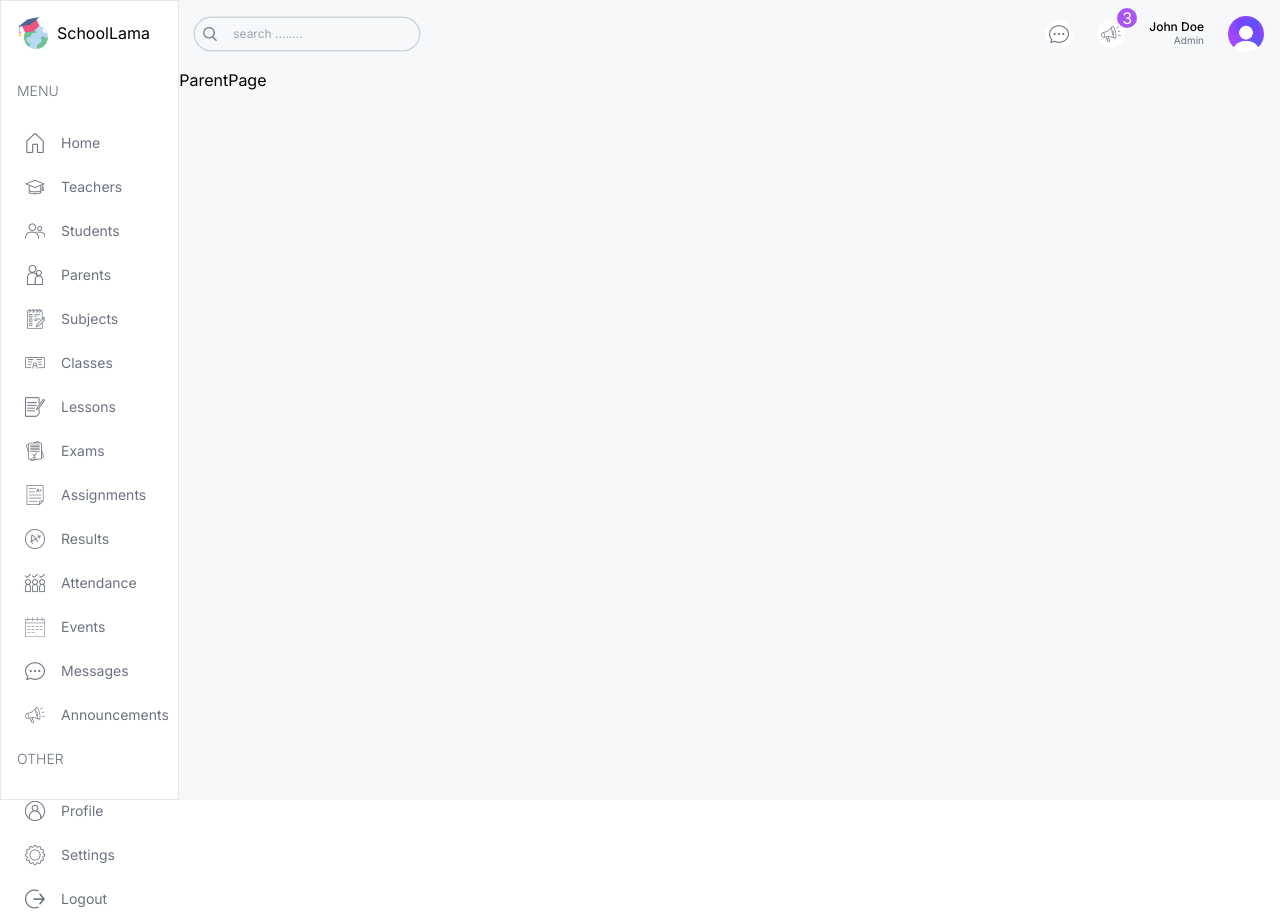
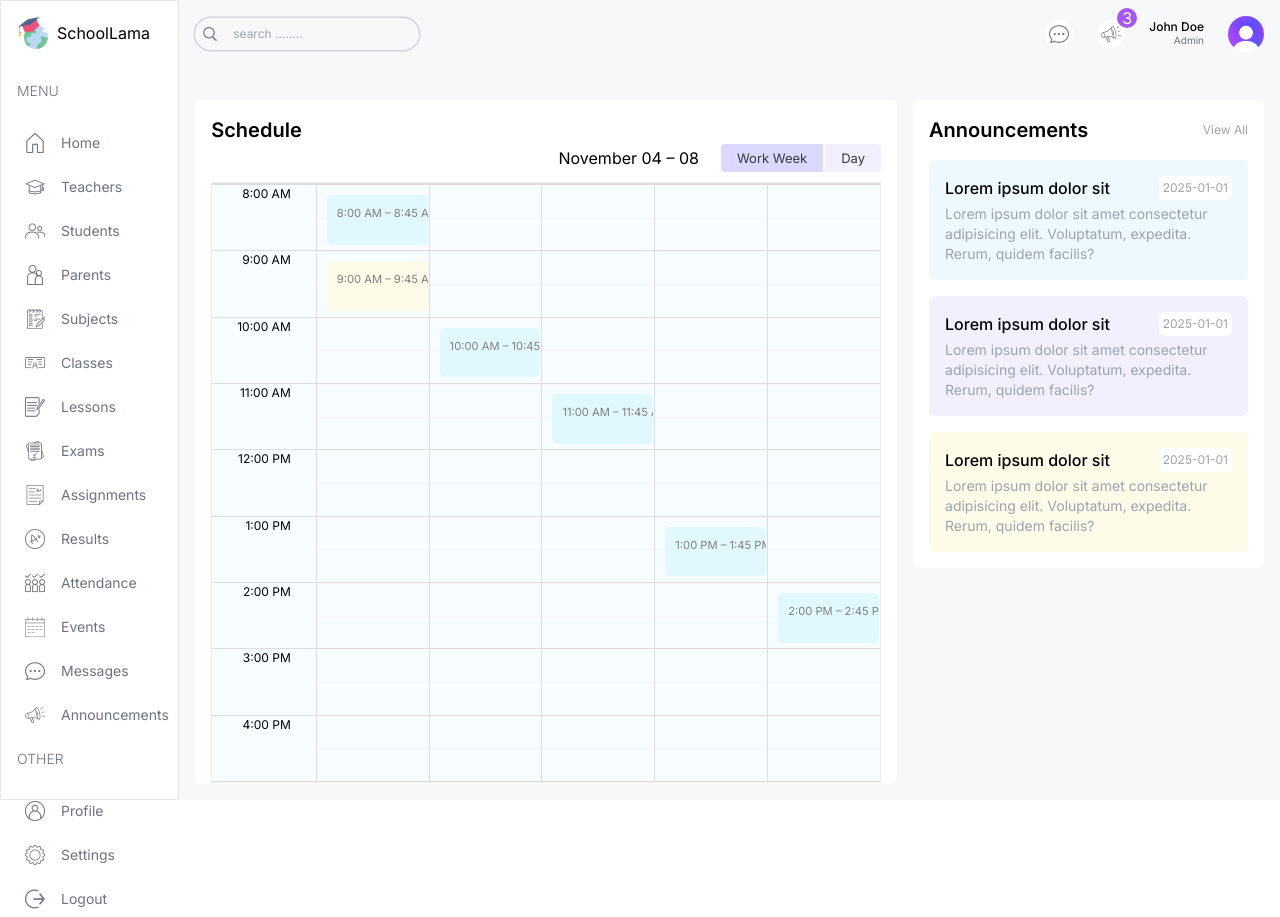
Before and after one commit to kaziabulhasib/sm-dashboard, a Next.js app: page /parent in a window 1280 px wide. Built offline with nearby package versions, Linux system fonts and the light colour scheme.

Commit message:
parent page & teacher page

```diff
--- a/src/app/(dashbaord)/layout.tsx
+++ b/src/app/(dashbaord)/layout.tsx
@@ -20,7 +20,7 @@ export default function DashboardLayout({
         </Link>
         <Menu />
       </div>
-      <div className='w-[86%] md:w-[92%] lg:w-[84%] xl:w-[86%] bg-[#F7F8FA] overflow-scroll  '>
+      <div className='w-[86%] md:w-[92%] lg:w-[84%] xl:w-[86%] bg-[#F7F8FA] overflow-scroll flex flex-col gap-4  '>
         <Navbar />
         {children}
       </div>
--- a/src/app/(dashbaord)/parent/page.tsx
+++ b/src/app/(dashbaord)/parent/page.tsx
@@ -1,5 +1,23 @@
+import Announcements from "@/components/Announcements";
+import BigCalendar from "@/components/BigCalendar";
+
 const ParentPage = () => {
-  return <div className=''>ParentPage</div>;
+  return (
+    <div className='flex flex-col xl:flex-row p-4 gap-4 flex-1'>
+      {/* LEFT  */}
+      <div className='w-full xl:w-2/3'>
+        <div className='h-full bg-white p-4 rounded-md'>
+          <h1 className='text-xl font-semibold'>Schedule </h1>
+          <BigCalendar />
+        </div>
+      </div>
+      {/* RIGHT  */}
+
+      <div className='w-full xl:w-1/3 flex flex-col gap-4'>
+        <Announcements />
+      </div>
+    </div>
+  );
 };
 
 export default ParentPage;
--- a/src/app/(dashbaord)/teacher/Page.tsx
+++ b/src/app/(dashbaord)/teacher/Page.tsx
@@ -1,5 +1,23 @@
+import Announcements from "@/components/Announcements";
+import BigCalendar from "@/components/BigCalendar";
+
 const TeacherPage = () => {
-  return <div className=''>TeacherPage</div>;
+  return (
+    <div className='flex flex-col xl:flex-row p-4 gap-4 flex-1'>
+      {/* LEFT  */}
+      <div className='w-full xl:w-2/3'>
+        <div className='h-full bg-white p-4 rounded-md'>
+          <h1 className='text-xl font-semibold'>Schedule </h1>
+          <BigCalendar />
+        </div>
+      </div>
+      {/* RIGHT  */}
+
+      <div className='w-full xl:w-1/3 flex flex-col gap-4'>
+        <Announcements />
+      </div>
+    </div>
+  );
 };
 
 export default TeacherPage;
```
